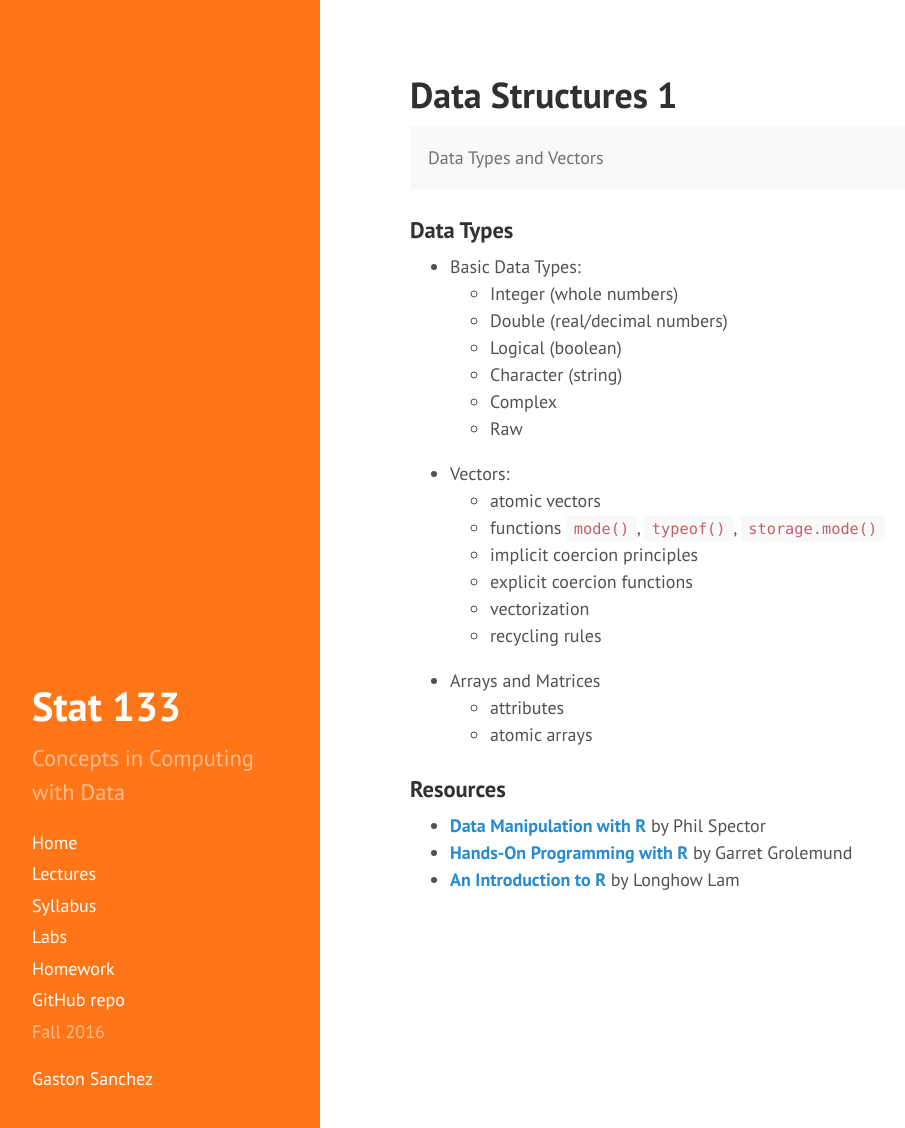
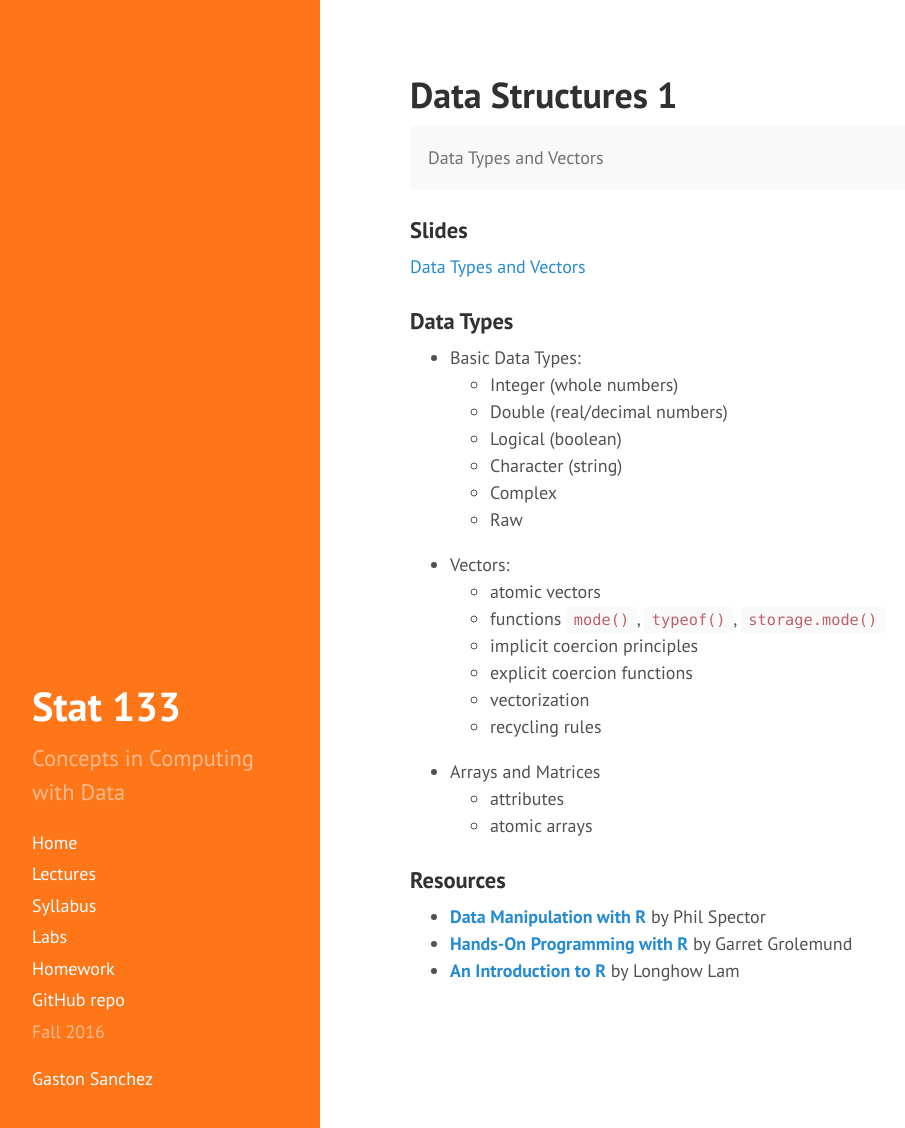
Before and after one commit to gastonstat/relic-stat133, a Jekyll site: the page built from lectures/02-data-structures.md, in a window 1280 px wide and 1128 px high. Shown: the whole window, without its empty margins (4-909 px from the left). Built offline with Jekyll 4.4.1, drawn with Linux system fonts in a browser that asks for light colours; nearby versions of some CDN libraries.

Commit message:
lectures: added google slides to lec 2

```diff
--- a/lectures/02-data-structures.md
+++ b/lectures/02-data-structures.md
@@ -6,6 +6,10 @@ title: "Data Structures 1"
 <p class="message">
   Data Types and Vectors
 </p>
+
+### Slides
+
+<a href="https://docs.google.com/presentation/d/1TZRjIvfBfG_3vjj7bmb6B_oyR7k0lxge7V_Ih2B1mwo/pub?start=false&loop=false&delayms=3000" target="_blank">Data Types and Vectors</a>
 
 
 ### Data Types
```
